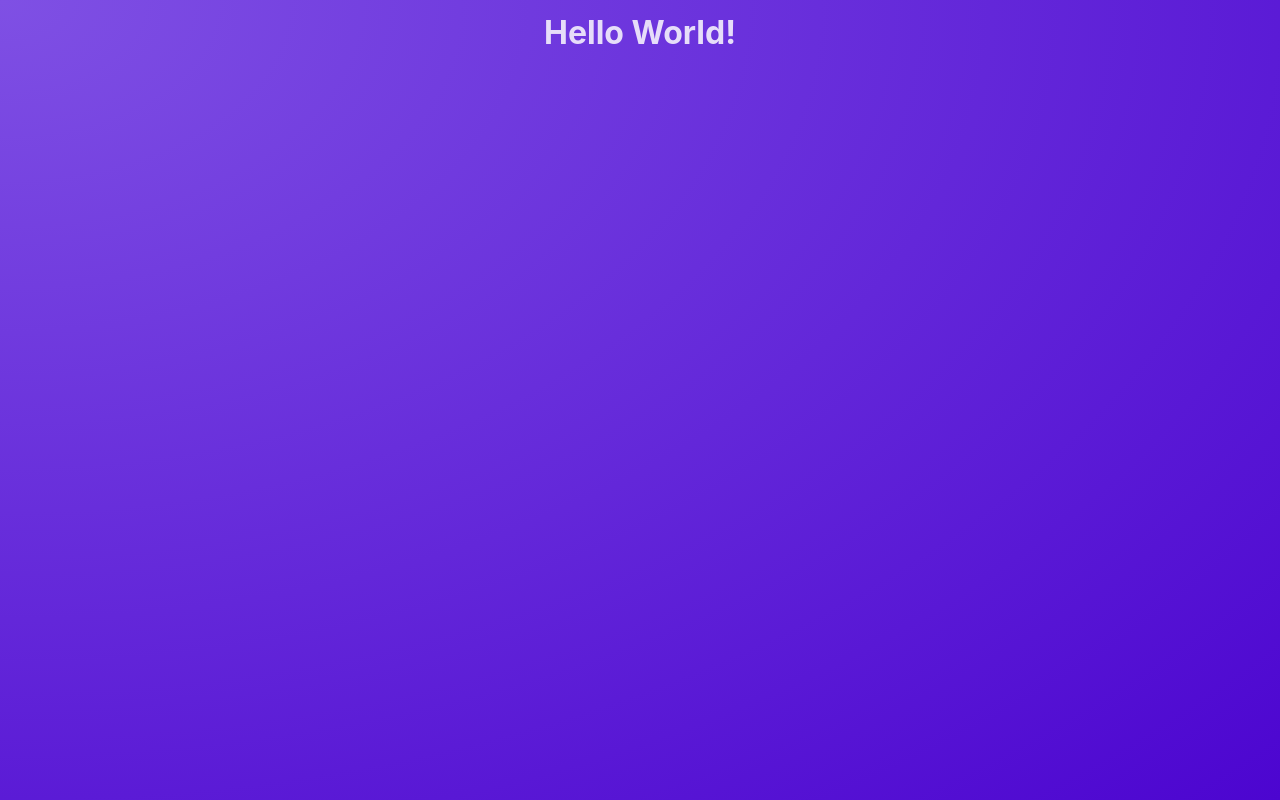
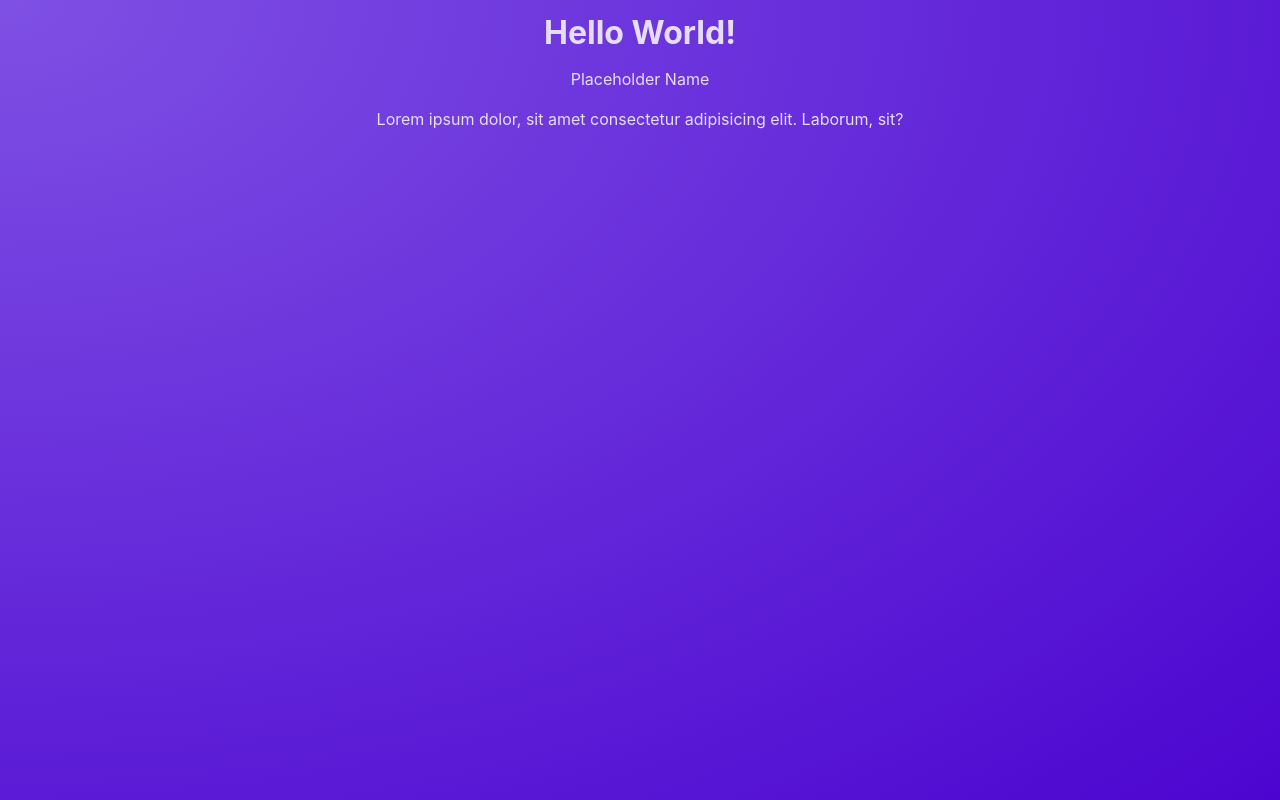
Before and after one commit to omarotxoa/react-rtcg-summary-v2, a React (Vite) app: page / in a window 1280 px wide. Built offline with nearby package versions, Linux system fonts and the light colour scheme.

Commit message:
Creates the Post component'

```diff
--- a/src/App.jsx
+++ b/src/App.jsx
@@ -1,6 +1,13 @@
+import Post from "./components/Post";
+
 function App() {
 
-  return <h1>Hello World!</h1>
+  return (
+    <div>
+      <h1>Hello World!</h1>
+      <Post />
+    </div>
+  )
 }
 
 export default App;
--- /dev/null
+++ b/src/components/Post.jsx
@@ -0,0 +1,10 @@
+function Post() {
+  return (
+    <div>
+      <p>Placeholder Name</p>
+      <p>Lorem ipsum dolor, sit amet consectetur adipisicing elit. Laborum, sit?</p>
+    </div>
+  );
+}
+
+export default Post;
```
